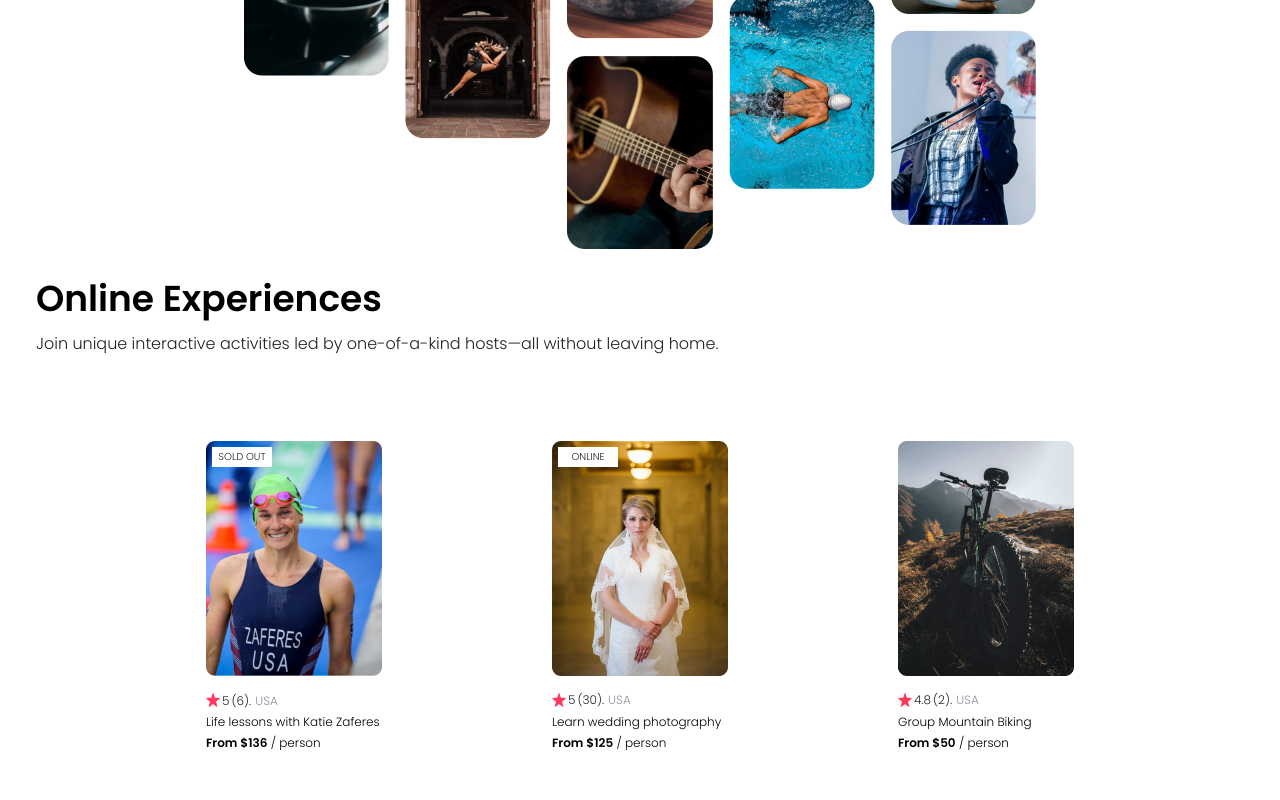
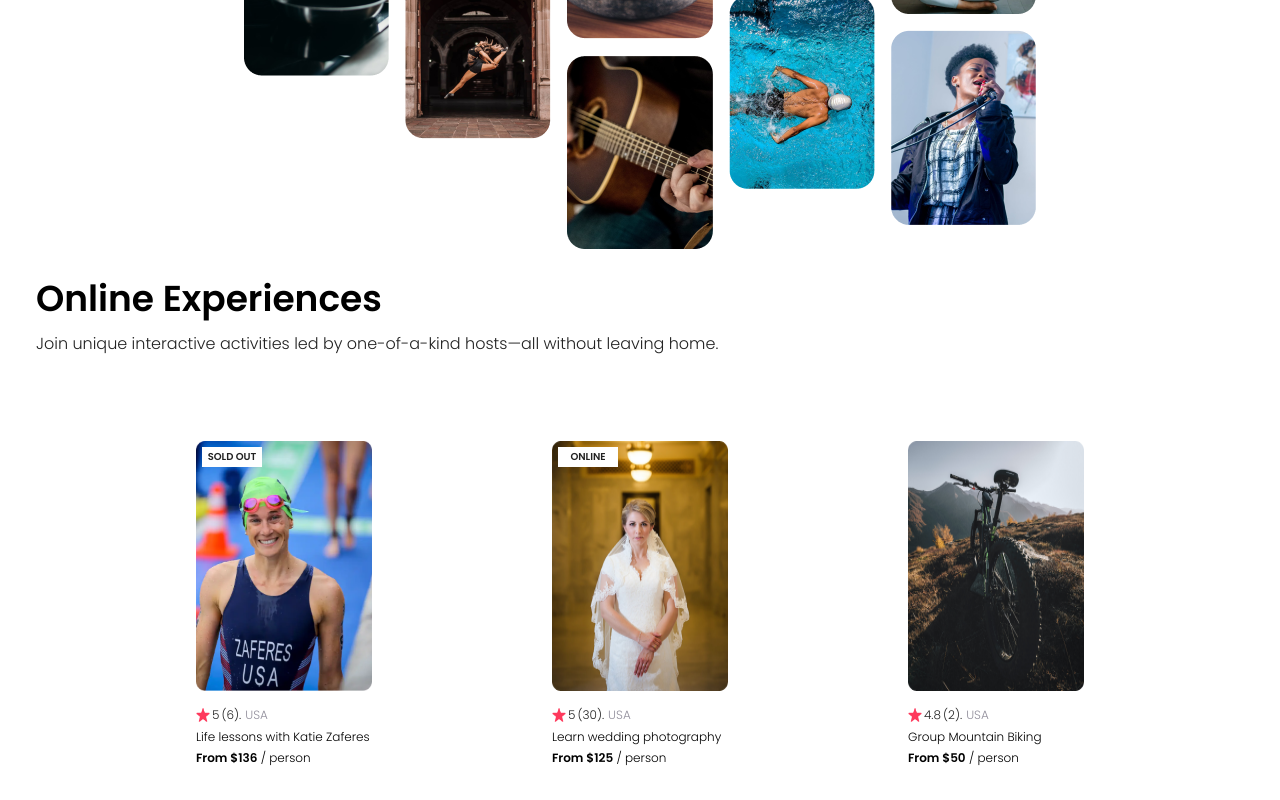
Before and after one commit to tarek-elhak/air-bnb-experiences-clone, a React (Create React App) app: page / in a window 1280 px wide. Shown: the part 321-1121 px from the top of the page. Built offline with nearby package versions, Linux system fonts and the light colour scheme.

Commit message:
add key to the list of Experieces Components and some retouches

```diff
--- a/src/App.css
+++ b/src/App.css
@@ -13,4 +13,6 @@ body
 {
     display: flex;
     justify-content: space-evenly;
+    min-width: 800px;
+    gap: 20px;
 }
--- a/src/App.js
+++ b/src/App.js
@@ -10,7 +10,7 @@ import "./App.css";
 export default function App()
 {
     let experiences = experiencesData.map(experience =>{
-        return <ExperienceCard ket={experience.id} experience={experience} />
+        return <ExperienceCard key={experience.id} {...experience} />
     });
     return (
         <>
--- a/src/components/ExperienceCard/ExperienceCard.css
+++ b/src/components/ExperienceCard/ExperienceCard.css
@@ -4,10 +4,10 @@
     position: relative;
 }
 
-.batch
+.badge
 {
     font-size: 10px;
-    font-weight: 400;
+    font-weight: 600;
     line-height: 11px;
     color: #222222;
     width: 60px;
@@ -25,6 +25,7 @@
 .card img:first-of-type
 {
     width: 100%;
+    height: 250px;
 }
 .stats
 {
--- a/src/components/ExperienceCard/ExperienceCard.jsx
+++ b/src/components/ExperienceCard/ExperienceCard.jsx
@@ -4,23 +4,21 @@ import star from "../../assets/Star.png"
 
 export default function ExperienceCard(props)
 {
-    const {batch,img,rating,totalReview,location,price,title} = props.experience;
-
     return(
         <div className="card">
-            {batch !== "" ? <div className="batch">{batch}</div> : ""}
-            <img src={img} alt="katie zaferes" />
+            {props.badge && <div className="badge">{props.badge}</div>}
+            <img src={props.img} alt="katie zaferes" className="experience__image"/>
             <div className="stats">
-                <img src={star} alt="rating star"/>
-                <span className="rating">{rating}</span>
-                <span className="total__reviews">({totalReview}).</span>
-                <span className="location">{location}</span>
+                <img src={star} alt="rating star" className="experience__states__image"/>
+                <span className="rating">{props.rating}</span>
+                <span className="total__reviews">({props.totalReview}).</span>
+                <span className="location">{props.location}</span>
             </div>
             <p className="experience__title">
-                {title}
+                {props.title}
             </p>
             <p className="experience__salary">
-                <span className="bold">From {price}</span> / person
+                <span className="bold">From {props.price}</span> / person
             </p>
         </div>
     );
--- a/src/experiencesData.js
+++ b/src/experiencesData.js
@@ -4,10 +4,10 @@ import mountain_bike from "./assets/mountain-bike.png";
 
 export let experiencesData  =
 [
-    {id: 1, batch: "sold out", img: katie_zaferes, rating:5.0, totalReview: 6,
+    {id: 1, badge: "sold out", img: katie_zaferes, rating:5.0, totalReview: 6,
         location:"usa", price:"$136", title:"Life lessons with Katie Zaferes"},
-    {id: 2, batch: "online", img: wedding_photography, rating:5.0, totalReview: 30,
+    {id: 2, badge: "online", img: wedding_photography, rating:5.0, totalReview: 30,
         location:"usa", price:"$125", title:"Learn wedding photography"},
-    {id: 3, batch: "", img: mountain_bike, rating:4.8, totalReview: 2,
+    {id: 3, badge: "", img: mountain_bike, rating:4.8, totalReview: 2,
         location:"usa", price:"$50", title:"Group Mountain Biking"}
 ];
```
